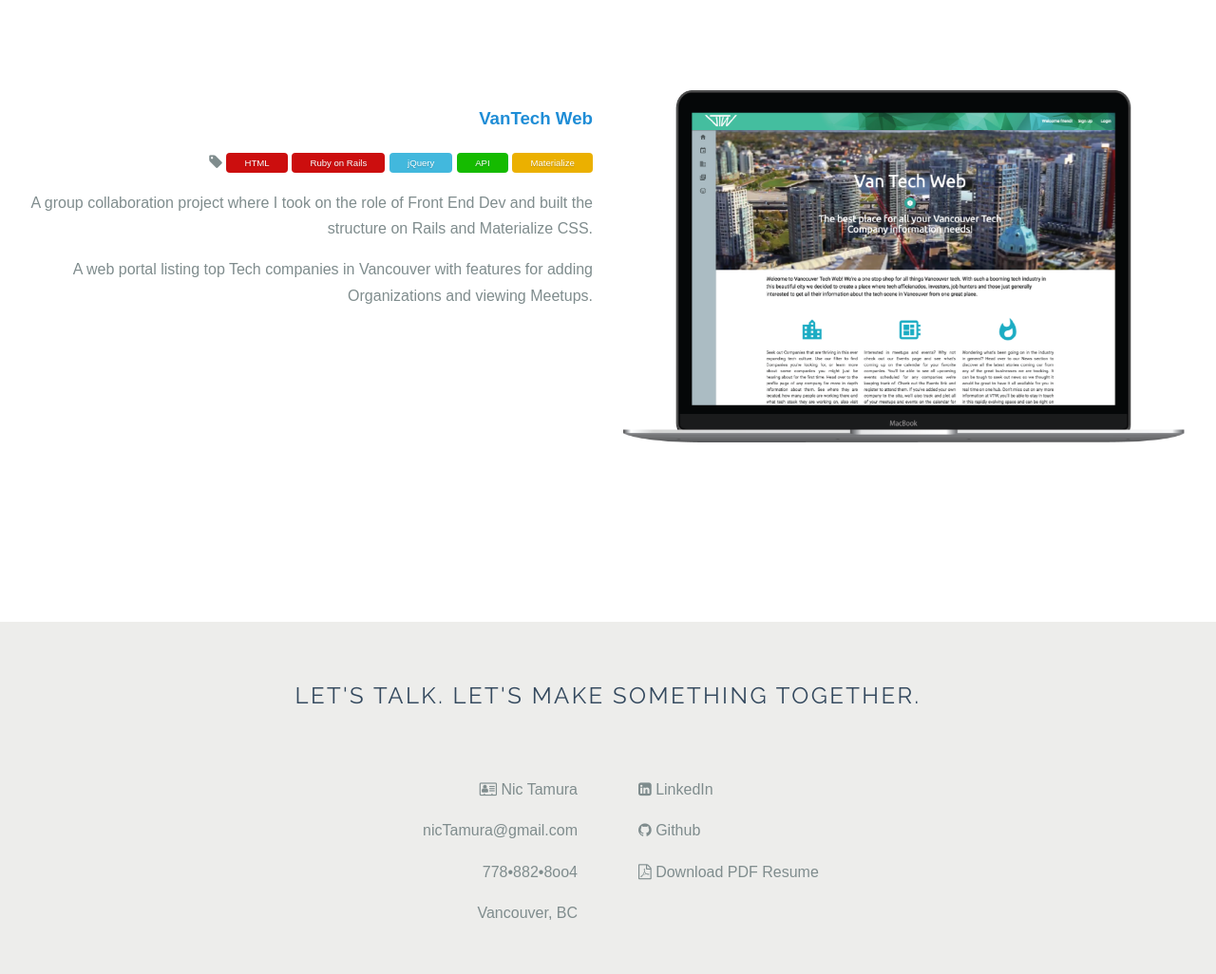
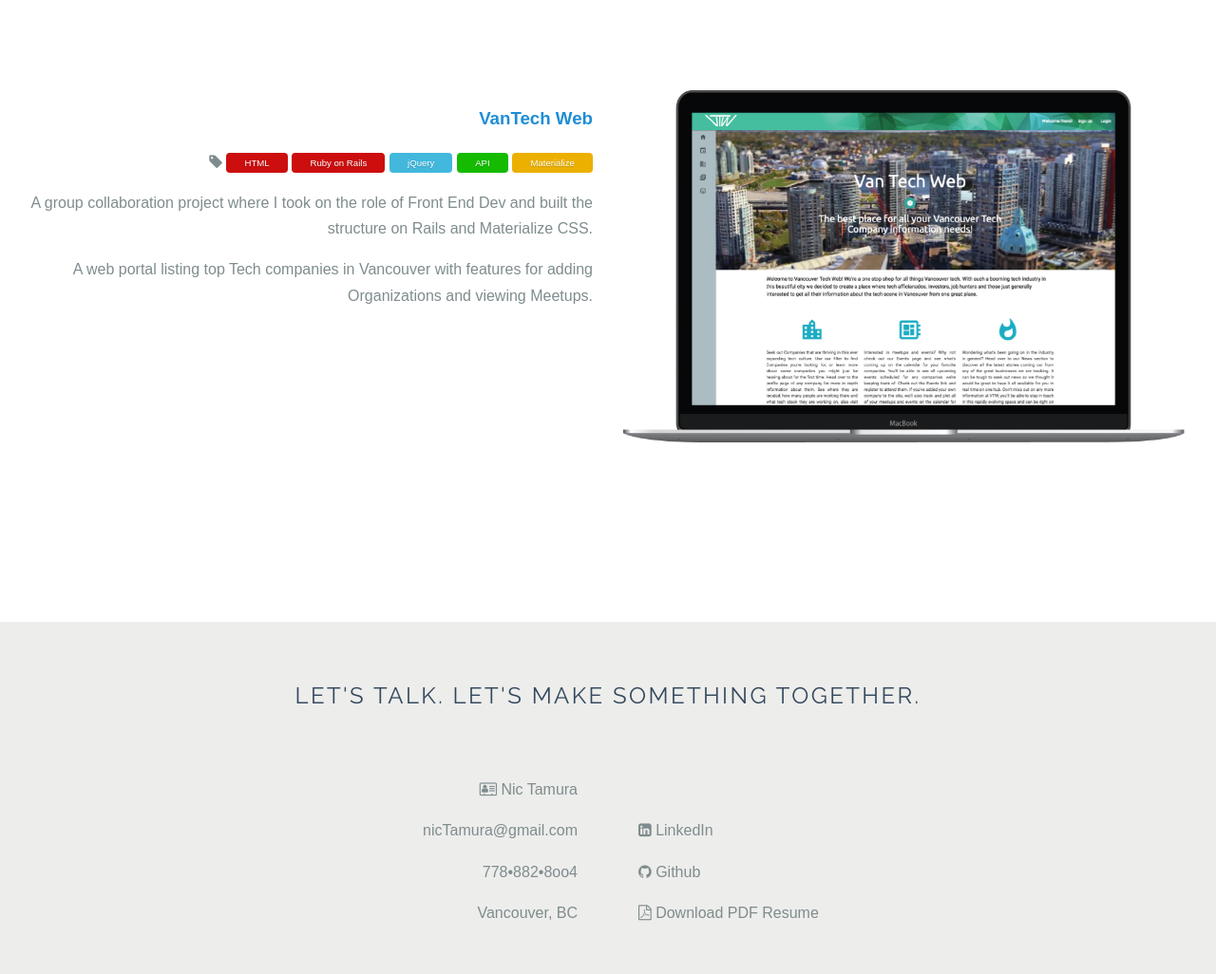
Before and after one commit to nTamura/portfolio, a plain HTML site: page index.html in a window 1280 px wide. Shown: the part 2378-3404 px from the top of the page at 95% size. Drawn offline with nearby package versions, Linux system fonts and the light colour scheme.

Commit message:
temp space fix

```diff
--- a/index.html
+++ b/index.html
@@ -273,7 +273,7 @@ yellow CSS
         </div>
 
         <div class="l-box-lrg pure-u-1 pure-u-md-1-2 left">
-          <p></p>
+          <p>&nbsp;</p>
           <p><a href="https://www.linkedin.com/in/nictamura/" class="pure">
             <i class="fa fa-linkedin-square" aria-hidden="true"></i>
             LinkedIn
```
